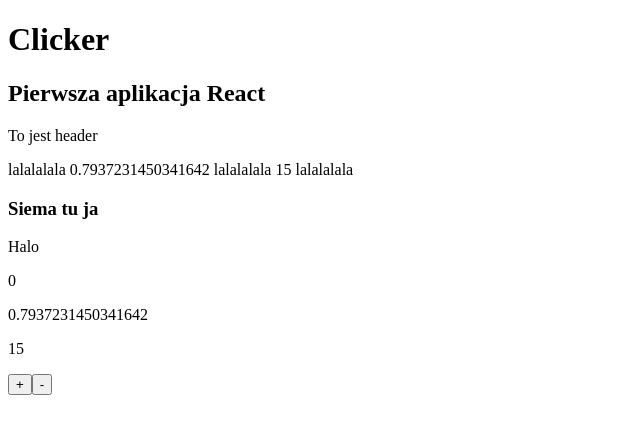
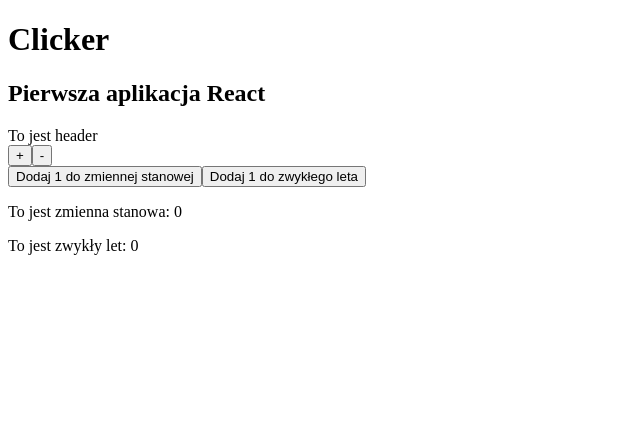
Before and after one commit to IuriiLozenko/clicker, a React (Create React App) app: page / in a window 1280 px wide. Shown: the top 434 px of the page, without its empty margins (0-640 px from the left). Built offline with nearby package versions, Linux system fonts and the light colour scheme.

Commit message:
Kod 09.01.2023

```diff
--- a/src/App.tsx
+++ b/src/App.tsx
@@ -1,31 +1,39 @@
-// import React, { useState } from "react";
+import React, { useState } from "react";
 import OurCustomHeader from "./Components/Header/Header";
 import Article from './Components/Article/Article';
 import Display from './Components/Display/Display';
 import Manipulator from './Components/Manipulator/Manipulator';
 
-export type count = string | number | boolean;
+// export type count = string | number | boolean;
+
 
 function App() {
-
-  // pierwszy element useState: zmienna stanowa, pojemnik na dane, zmiana jej wartości powoduje przładowanie się komponentu w którym została zainicjalizowana
-  // drugi element useState: funckja aktualizująca zmienna stanową, zmienna stanowa i jej funkcja są nie rozłączne
-
-  // const [count, setCount] = useState<count>(0);
+  // Hook useState służy do definiowania zmiennych których zmiana wartości ma spowodować przeładowanie
+  //(refresh) komponentu w którym sam stan został zdefiniowany (ma się przeładować kpmponent w którym został wywołaby useState)
+  const [count, setCount] = useState<number>(0);
+  let countAleNieStan = 0;
   //const = 5 - ŹLE
   //setCount(5) //- DOBRZE
 
+  // sumulacja strzału do API
+  // const response = 15;
+  // const randomNumber = Math.random();// nie uzywamy math random na to pscope
+  // const stringWithRandomNumberInIt = `lalalalala ${randomNumber} lalalalala ${response} lalalalala`;
 
-// sumulacja strzału do API
-const response = 15;
-const randomNumber = Math.random();
-const stringWithRandomNumberInIt = `lalalalala ${randomNumber} lalalalala ${response} lalalalala`;
+  const handleButtonclick = () => {
+    setCount(count + 1);
+  };
+
   return (
     <div className="App">
       <OurCustomHeader />
-      <Article text={stringWithRandomNumberInIt} />
-      <Display responseValue={response} random={randomNumber} />
+      {/*<Article text={stringWithRandomNumberInIt} />
+      <Display responseValue={response} random={randomNumber} />*/}
       <Manipulator />
+      <button onClick={handleButtonclick}>Dodaj 1 do zmiennej stanowej</button>
+      <button>Dodaj 1 do zwykłego leta</button>
+      <p>To jest zmienna stanowa: {count}</p>
+      <p>To jest zwykły let: {countAleNieStan}</p>
     </div>
   );
 }
```
